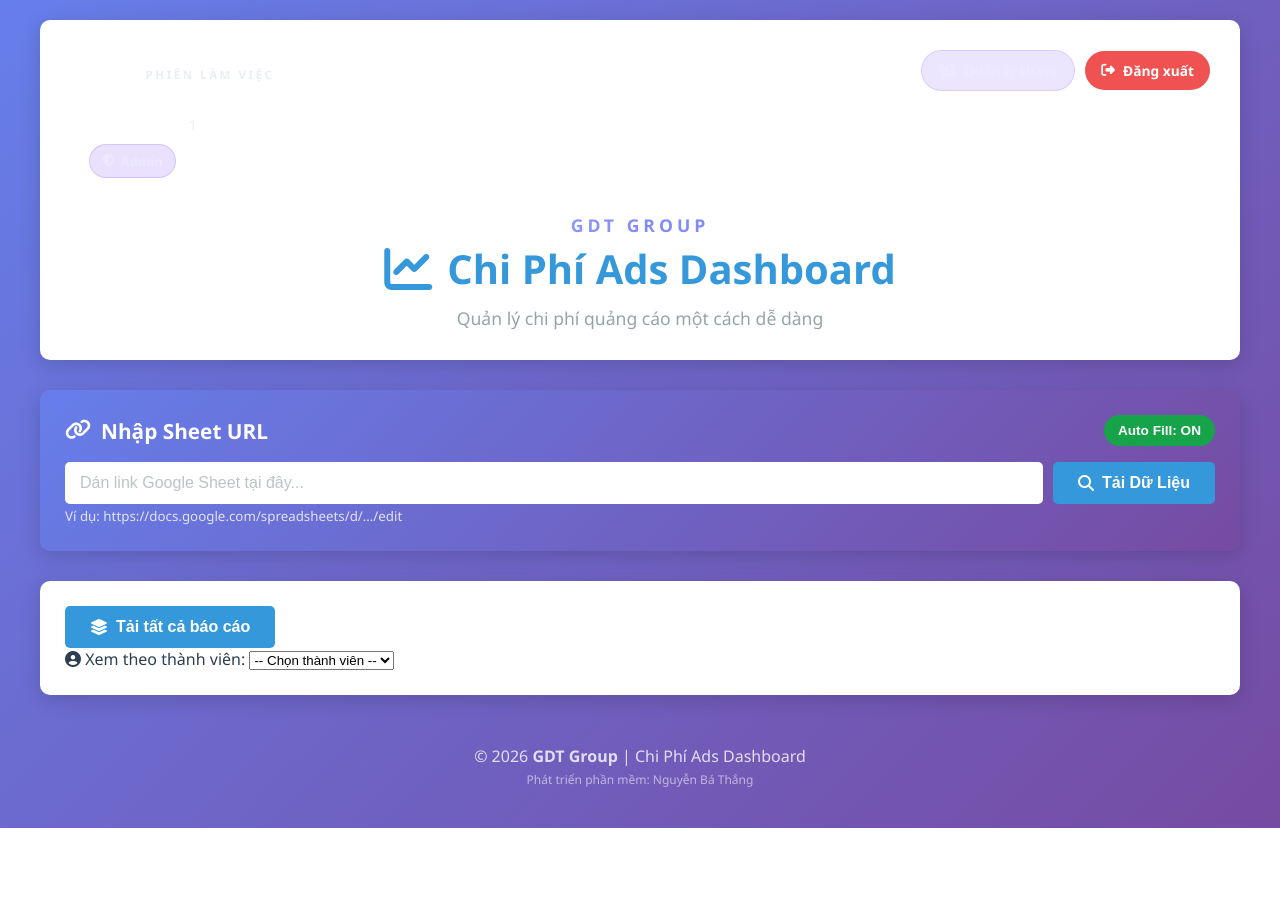
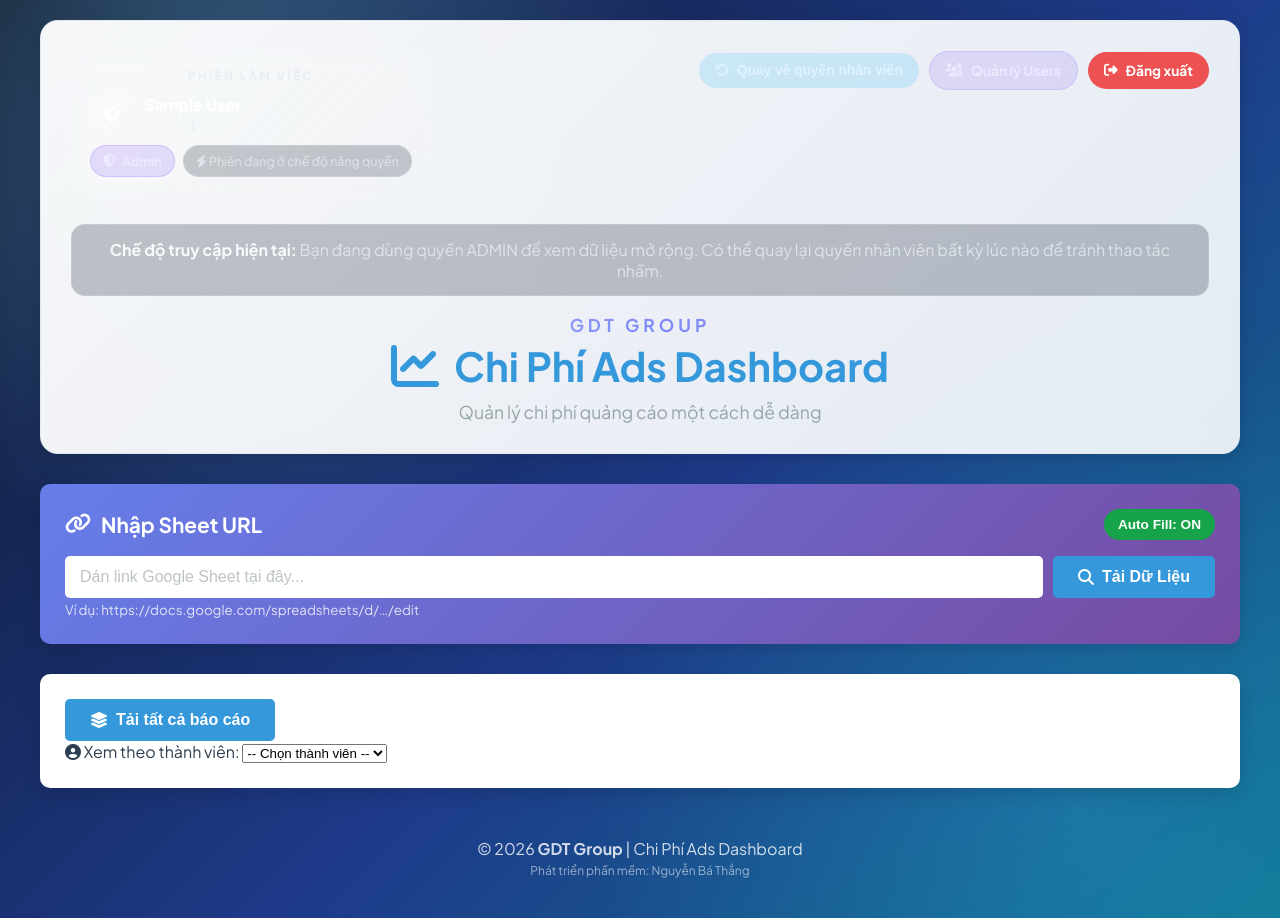
Before and after one commit to thanggdt999-source/chi-phi-ads-dashboard, a Flask app: page / in a window 1280 px wide. Before the commit the page ends 828 px from the top, so only its background shows below. Run offline with Flask 3, Linux system fonts and the light colour scheme; the visitor is signed in with stand-in values (Sample User, id 1).

Commit message:
feat: improve auth flow state and professional role-based UI

```diff
--- a/web_app/app.py
+++ b/web_app/app.py
@@ -156,6 +156,33 @@ def set_session_user(username: str, user: dict, *, elevated: bool = False) -> No
     session["display_name"] = user.get("display_name", username)
     session["sheet_url"] = user.get("sheet_url", "")
     session["is_elevated"] = elevated
+    if user.get("role") == "employee" and not elevated:
+        session["base_employee"] = {
+            "username": username,
+            "display_name": user.get("display_name", username),
+            "team": user.get("team", ""),
+            "sheet_url": user.get("sheet_url", ""),
+        }
+
+
+def get_base_employee_session() -> dict:
+    base = session.get("base_employee")
+    return base if isinstance(base, dict) else {}
+
+
+def restore_base_employee_session() -> bool:
+    base = get_base_employee_session()
+    if not base:
+        return False
+
+    base_username = base.get("username", "").strip()
+    users = load_users_config()
+    user = users.get(base_username)
+    if not user or user.get("role") != "employee":
+        return False
+
+    set_session_user(base_username, user, elevated=False)
+    return True
 
 
 def get_accessible_sheets_for_user(username: str) -> list:
@@ -392,6 +419,11 @@ def index():
     display_name = session.get("display_name", username)
     team = session.get("team", "")
     sheet_url = session.get("sheet_url", "")
+    is_elevated = bool(session.get("is_elevated", False))
+    base_employee = get_base_employee_session()
+    can_elevate = role == "employee" and not is_elevated
+    can_view_team = role in {"lead", "admin"}
+    can_manage_users = role == "admin"
     accessible_sheets = get_accessible_sheets_for_user(username)
     return render_template(
         "index.html",
@@ -399,6 +431,11 @@ def index():
         display_name=display_name,
         team=team,
         sheet_url=sheet_url,
+        is_elevated=is_elevated,
+        base_employee=base_employee,
+        can_elevate=can_elevate,
+        can_view_team=can_view_team,
+        can_manage_users=can_manage_users,
         accessible_sheets_count=len(accessible_sheets),
         accessible_sheets_json=json.dumps(accessible_sheets, ensure_ascii=False),
     )
@@ -423,11 +460,13 @@ def login():
             error="",
             success=success_message,
             title="Đăng nhập hệ thống",
+            subtitle="Bước 1/2: Đăng nhập tài khoản nhân viên để vào phiên làm việc cơ sở.",
             board_name=LOGIN_BOARD_NAME,
             form_action=url_for("login"),
             submit_label="Vào hệ thống",
             show_register_link=True,
             show_back_link=False,
+            mode="employee",
         )
 
     username = request.form.get("username", "").strip()
@@ -443,6 +482,8 @@ def login():
 
     if not user:
         error_message = "Tài khoản chưa tồn tại trong hệ thống"
+    elif user.get("role") != "employee" and user.get("password") == password:
+        error_message = "Tài khoản này là Leader/Admin. Vui lòng đăng nhập bằng tài khoản nhân viên ở bước 1 trước."
     elif user.get("role") != "employee":
         error_message = "Bước 1 chỉ dùng tài khoản nhân viên"
 
@@ -451,11 +492,13 @@ def login():
         error=error_message,
         success="",
         title="Đăng nhập hệ thống",
+        subtitle="Bước 1/2: Đăng nhập tài khoản nhân viên để vào phiên làm việc cơ sở.",
         board_name=LOGIN_BOARD_NAME,
         form_action=url_for("login"),
         submit_label="Vào hệ thống",
         show_register_link=True,
         show_back_link=False,
+        mode="employee",
     )
 
 
@@ -471,11 +514,13 @@ def privileged_login():
             error="",
             success="",
             title="Đăng nhập Leader / Admin",
+            subtitle="Bước 2/2: Nâng quyền để xem dữ liệu team hoặc toàn hệ thống.",
             board_name=LOGIN_BOARD_NAME,
             form_action=url_for("privileged_login"),
             submit_label="Mở quyền xem tổng",
             show_register_link=False,
             show_back_link=True,
+            mode="privileged",
         )
 
     username = request.form.get("username", "").strip()
@@ -488,15 +533,30 @@ def privileged_login():
 
     return render_template(
         "login.html",
-        error="Chỉ tài khoản leader hoặc admin mới dùng được bước 2",
+        error="Bước 2 chỉ chấp nhận tài khoản Leader hoặc Admin hợp lệ.",
         success="",
         title="Đăng nhập Leader / Admin",
+        subtitle="Bước 2/2: Nâng quyền để xem dữ liệu team hoặc toàn hệ thống.",
         board_name=LOGIN_BOARD_NAME,
         form_action=url_for("privileged_login"),
         submit_label="Mở quyền xem tổng",
         show_register_link=False,
         show_back_link=True,
+        mode="privileged",
     )
+
+
+@app.route("/return-to-employee", methods=["POST"])
+@login_required
+def return_to_employee():
+    if not bool(session.get("is_elevated", False)):
+        return redirect(url_for("index"))
+
+    if not restore_base_employee_session():
+        session.clear()
+        return redirect(url_for("login"))
+
+    return redirect(url_for("index"))
 
 
 @app.route("/register", methods=["GET", "POST"])
--- a/web_app/static/style.css
+++ b/web_app/static/style.css
@@ -1,3 +1,5 @@
+@import url('https://fonts.googleapis.com/css2?family=Plus+Jakarta+Sans:wght@400;600;700;800&display=swap');
+
 :root {
     --primary: #3498db;
     --primary-dark: #2980b9;
@@ -18,8 +20,11 @@
 }
 
 body {
-    font-family: 'Segoe UI', Tahoma, Geneva, Verdana, sans-serif;
-    background: linear-gradient(135deg, #667eea 0%, #764ba2 100%);
+    font-family: 'Plus Jakarta Sans', 'Segoe UI', Tahoma, Geneva, Verdana, sans-serif;
+    background:
+        radial-gradient(circle at 18% 12%, rgba(125, 211, 252, 0.34), transparent 34%),
+        radial-gradient(circle at 84% 88%, rgba(56, 189, 248, 0.22), transparent 36%),
+        linear-gradient(135deg, #0f172a 0%, #1e3a8a 55%, #0e7490 100%);
     color: var(--gray-dark);
     min-height: 100vh;
     padding: 20px;
@@ -32,12 +37,13 @@ body {
 
 /* Header */
 .header {
-    background: white;
+    background: linear-gradient(135deg, rgba(255,255,255,0.96), rgba(241,245,249,0.94));
     padding: 30px;
-    border-radius: 10px;
+    border-radius: 18px;
     margin-bottom: 30px;
     box-shadow: var(--shadow-lg);
     text-align: center;
+    border: 1px solid rgba(226, 232, 240, 0.85);
 }
 
 .header h1 {
--- a/web_app/templates/index.html
+++ b/web_app/templates/index.html
@@ -104,6 +104,20 @@
             justify-content: flex-end;
         }
 
+        .access-insight {
+            width: 100%;
+            margin-top: 12px;
+            padding: 14px 16px;
+            border-radius: 14px;
+            background: rgba(15, 23, 42, 0.24);
+            border: 1px solid rgba(255, 255, 255, 0.14);
+            color: rgba(226, 232, 240, 0.9);
+        }
+
+        .access-insight strong {
+            color: #f8fafc;
+        }
+
         .action-link {
             display: inline-flex;
             align-items: center;
@@ -123,6 +137,7 @@
 
         .action-link.elevate { background: linear-gradient(135deg, #0ea5e9, #2563eb); color: #fff; }
         .action-link.manage { background: rgba(139,92,246,0.16); color: #ede9fe; border: 1px solid rgba(167,139,250,0.28); }
+    .action-link.back-employee { background: rgba(56, 189, 248, 0.2); color: #e0f2fe; border: 1px solid rgba(125, 211, 252, 0.35); }
         .action-link.logout { background: rgba(239,68,68,0.92); color: #fff; }
 
         @media (max-width: 720px) {
@@ -172,7 +187,13 @@
                             </div>
                             <div>
                                 <div class="session-name">{{ display_name }}</div>
-                                <div class="session-subtext">{{ team if team else 'Tài khoản cá nhân' }}</div>
+                                <div class="session-subtext">
+                                    {% if is_elevated and base_employee %}
+                                    Nâng quyền từ tài khoản nhân viên: {{ base_employee.display_name }}
+                                    {% else %}
+                                    {{ team if team else 'Tài khoản cá nhân' }}
+                                    {% endif %}
+                                </div>
                             </div>
                         </div>
                         <div class="session-meta">
@@ -186,21 +207,43 @@
                             {% elif role == 'employee' %}
                             <span class="session-chip"><i class="fas fa-triangle-exclamation"></i> Chưa gán Google Sheet</span>
                             {% endif %}
+                            {% if is_elevated %}
+                            <span class="session-chip"><i class="fas fa-bolt"></i> Phiên đang ở chế độ nâng quyền</span>
+                            {% endif %}
                         </div>
                     </div>
 
                     <div class="quick-actions">
-                        {% if role == 'employee' %}
+                        {% if can_elevate %}
                         <a href="{{ url_for('privileged_login') }}" class="action-link elevate">
                             <i class="fas fa-lock-open"></i> Nâng quyền Leader / Admin
                         </a>
                         {% endif %}
-                        {% if role == 'admin' %}
+                        {% if is_elevated %}
+                        <form method="post" action="{{ url_for('return_to_employee') }}">
+                            <button type="submit" class="action-link back-employee" style="border: none; cursor: pointer;">
+                                <i class="fas fa-rotate-left"></i> Quay về quyền nhân viên
+                            </button>
+                        </form>
+                        {% endif %}
+                        {% if can_manage_users %}
                         <a href="{{ url_for('admin_users_page') }}" class="action-link manage">
                             <i class="fas fa-users-cog"></i> Quản lý Users
                         </a>
                         {% endif %}
                         <a href="{{ url_for('logout') }}" class="action-link logout"><i class="fas fa-sign-out-alt"></i> Đăng xuất</a>
+                    </div>
+
+                    <div class="access-insight">
+                        {% if is_elevated %}
+                        <strong>Chế độ truy cập hiện tại:</strong> Bạn đang dùng quyền {{ role|upper }} để xem dữ liệu mở rộng. Có thể quay lại quyền nhân viên bất kỳ lúc nào để tránh thao tác nhầm.
+                        {% elif role == 'employee' %}
+                        <strong>Chế độ truy cập hiện tại:</strong> Bạn đang ở quyền nhân viên, chỉ xem dữ liệu được gán. Dùng nút "Nâng quyền" khi cần xem tổng team hoặc toàn hệ thống.
+                        {% elif role == 'lead' %}
+                        <strong>Chế độ truy cập hiện tại:</strong> Bạn đang ở quyền Leader và có thể xem dữ liệu trong phạm vi team.
+                        {% else %}
+                        <strong>Chế độ truy cập hiện tại:</strong> Bạn đang ở quyền Admin với toàn bộ dữ liệu và quản trị người dùng.
+                        {% endif %}
                     </div>
                 </div>
                 <p class="company-name">GDT Group</p>
```
Also changed, not shown: web_app/templates/login.html (+53 -2 lines).
